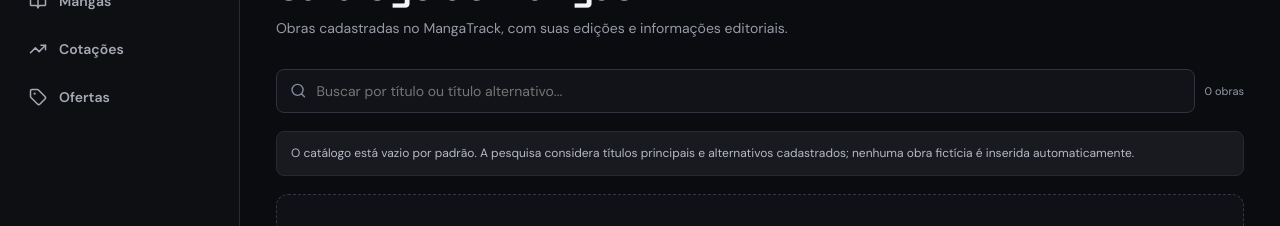
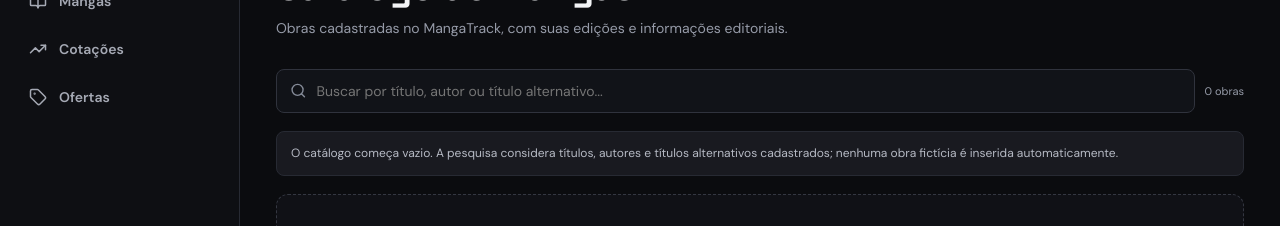
Before and after one commit to plpa12/MangaTrack, a Next.js app: page /mangas in a window 1280 px wide. Shown: the part 200-426 px from the top of the page. Built offline with nearby package versions, Linux system fonts and the light colour scheme.

Commit message:
feat: render manga cover images and expand catalog search

```diff
--- a/app/mangas/catalog-client.tsx
+++ b/app/mangas/catalog-client.tsx
@@ -4,17 +4,22 @@
 import { BookOpen, Search } from "lucide-react";
 import type { Manga } from "@/lib/types";
 
+const statusLabel = (status: Manga["publicationStatus"]) => ({ ongoing: "Em publicação", completed: "Finalizado", hiatus: "Hiato", unknown: "Status não informado" })[status];
+
 export default function MangaCatalogClient({ initialMangas }: { initialMangas: Manga[] }) {
   const [query, setQuery] = useState("");
   const mangas = useMemo(() => {
     const q = query.trim().toLocaleLowerCase("pt-BR");
-    return initialMangas.filter((m) => !q || [m.title, ...m.alternativeTitles].some((s) => s.toLocaleLowerCase("pt-BR").includes(q)));
+    return initialMangas.filter((m) => !q || [m.title, ...m.alternativeTitles, m.author].some((s) => s.toLocaleLowerCase("pt-BR").includes(q)));
   }, [initialMangas, query]);
   return <div>
     <div className="page-heading"><div><span className="eyebrow">BIBLIOTECA</span><h1>Catálogo de mangás</h1><p>Obras cadastradas no MangaTrack, com suas edições e informações editoriais.</p></div></div>
-    <div className="toolbar"><label className="search-box"><Search size={17}/><span className="sr-only">Pesquisar por título ou título alternativo</span><input value={query} onChange={(e) => setQuery(e.target.value)} placeholder="Buscar por título ou título alternativo..." /></label><span className="results-count">{mangas.length} obras</span></div>
-    <div className="notice">O catálogo está vazio por padrão. A pesquisa considera títulos principais e alternativos cadastrados; nenhuma obra fictícia é inserida automaticamente.</div>
-    {mangas.length > 0 && <div className="manga-grid">{mangas.map((manga) => <Link className="manga-card" href={`/mangas/${manga.id}`} key={manga.id}><div className="cover-placeholder"><BookOpen size={25}/></div><strong>{manga.title}</strong><span>{manga.author}</span></Link>)}</div>}
-    {mangas.length === 0 && <div className="empty-state"><span className="empty-icon"><BookOpen size={20}/></span><h3>{query ? "Nenhum resultado encontrado" : "Seu catálogo começa aqui"}</h3><p>{query ? "Tente outro título ou confira a grafia." : "Quando as obras forem cadastradas pelo painel administrativo, elas aparecerão nesta página."}</p>{query && <button className="button" onClick={() => setQuery("")}>Limpar pesquisa</button>}{!query && <Link href="/admin" className="button">Ir ao painel administrativo</Link>}</div>}
+    <div className="toolbar"><label className="search-box"><Search size={17}/><span className="sr-only">Pesquisar por título, autor ou título alternativo</span><input value={query} onChange={(e) => setQuery(e.target.value)} placeholder="Buscar por título, autor ou título alternativo..."/></label><span className="results-count">{mangas.length} obras</span></div>
+    <div className="notice">O catálogo começa vazio. A pesquisa considera títulos, autores e títulos alternativos cadastrados; nenhuma obra fictícia é inserida automaticamente.</div>
+    {mangas.length > 0 && <div className="manga-grid">{mangas.map((manga) => <Link className="manga-card" href={`/mangas/${manga.id}`} key={manga.id}>
+      {manga.coverUrl ? <img className="manga-cover" src={manga.coverUrl} alt={`Capa de ${manga.title}`} loading="lazy"/> : <div className="cover-placeholder"><BookOpen size={25}/></div>}
+      <strong>{manga.title}</strong><span>{manga.author}</span><span className="manga-status">{statusLabel(manga.publicationStatus)}</span>
+    </Link>)}</div>}
+    {mangas.length === 0 && <div className="empty-state"><span className="empty-icon"><BookOpen size={20}/></span><h3>{query ? "Nenhum resultado encontrado" : "Seu catálogo começa aqui"}</h3><p>{query ? "Tente outro título, autor ou confira a grafia." : "Quando as obras forem cadastradas pelo painel administrativo, elas aparecerão nesta página."}</p>{query && <button className="button" onClick={() => setQuery("")}>Limpar pesquisa</button>}{!query && <Link href="/admin" className="button">Ir ao painel administrativo</Link>}</div>}
   </div>;
 }
```
